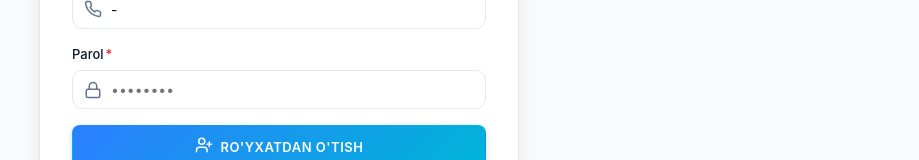
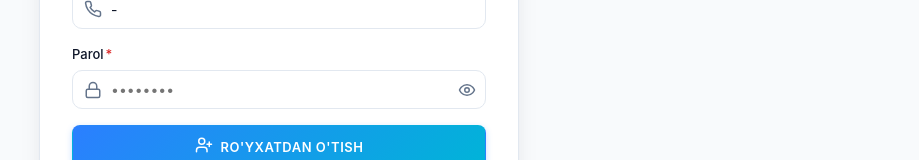
Before and after one commit to murtazoyevolimjon/itpark, a Next.js app in the folder client/: page /register in a window 1280 px wide. Shown: the part 466-626 px from the top of the page, without its empty margins (361-1280 px from the left). Built offline with nearby package versions, Linux system fonts and the light colour scheme; no server answers.

Commit message:
Add show/hide password toggle icon to Login and Register screens

```diff
--- a/client/src/components/ui/Input/Input.module.css
+++ b/client/src/components/ui/Input/Input.module.css
@@ -39,6 +39,10 @@
   padding-left: 38px;
 }
 
+.inputWithRightElement {
+  padding-right: 40px;
+}
+
 .icon {
   position: absolute;
   left: 12px;
@@ -46,6 +50,15 @@
   align-items: center;
   color: var(--text-muted);
   pointer-events: none;
+}
+
+.rightElement {
+  position: absolute;
+  right: 10px;
+  display: flex;
+  align-items: center;
+  justify-content: center;
+  z-index: 2;
 }
 
 .input:focus {
--- a/client/src/components/ui/Input/Input.tsx
+++ b/client/src/components/ui/Input/Input.tsx
@@ -6,10 +6,11 @@ export interface InputProps extends InputHTMLAttributes<HTMLInputElement> {
   error?: string;
   required?: boolean;
   icon?: React.ReactNode;
+  rightElement?: React.ReactNode;
 }
 
 export const Input = forwardRef<HTMLInputElement, InputProps>(
-  ({ label, error, required, icon, className = '', id, ...props }, ref) => {
+  ({ label, error, required, icon, rightElement, className = '', id, ...props }, ref) => {
     const inputId = id || label?.toLowerCase().replace(/\s+/g, '-');
 
     return (
@@ -28,6 +29,7 @@ export const Input = forwardRef<HTMLInputElement, InputProps>(
             className={[
               styles.input,
               icon ? styles.inputWithIcon : '',
+              rightElement ? styles.inputWithRightElement : '',
               error ? styles.hasError : '',
               className,
             ]
@@ -35,6 +37,7 @@ export const Input = forwardRef<HTMLInputElement, InputProps>(
               .join(' ')}
             {...props}
           />
+          {rightElement && <div className={styles.rightElement}>{rightElement}</div>}
         </div>
         {error && <span className={styles.errorText}>{error}</span>}
       </div>
--- a/client/src/views/Register.tsx
+++ b/client/src/views/Register.tsx
@@ -3,7 +3,7 @@
 import React, { useState } from 'react';
 import { useRouter } from 'next/navigation';
 import Link from 'next/link';
-import { Building, Mail, Phone, Lock, UserPlus, Sun, Moon } from 'lucide-react';
+import { Building, Mail, Phone, Lock, UserPlus, Sun, Moon, Eye, EyeOff } from 'lucide-react';
 import { Input } from '../components/ui/Input/Input';
 import { Button } from '../components/ui/Button/Button';
 import { useAuth } from '../hooks/useAuth';
@@ -24,6 +24,7 @@ export const Register: React.FC = () => {
   const [email, setEmail] = useState('');
   const [phone, setPhone] = useState('');
   const [password, setPassword] = useState('');
+  const [showPassword, setShowPassword] = useState(false);
   const [isLoading, setIsLoading] = useState(false);
 
   const handleSubmit = async (e: React.FormEvent) => {
@@ -129,9 +130,28 @@ export const Register: React.FC = () => {
 
           <Input
             label={t('password')}
-            type="password"
+            type={showPassword ? 'text' : 'password'}
             placeholder="••••••••"
             icon={<Lock size={18} />}
+            rightElement={
+              <button
+                type="button"
+                onClick={() => setShowPassword(!showPassword)}
+                style={{
+                  background: 'none',
+                  border: 'none',
+                  padding: 0,
+                  display: 'flex',
+                  alignItems: 'center',
+                  justifyContent: 'center',
+                  cursor: 'pointer',
+                  color: 'var(--text-muted)',
+                }}
+                title={showPassword ? "Parolni yashirish" : "Parolni ko'rsatish"}
+              >
+                {showPassword ? <EyeOff size={18} /> : <Eye size={18} />}
+              </button>
+            }
             required
             value={password}
             onChange={(e) => setPassword(e.target.value)}
```
Also changed, not shown: client/src/views/Login.tsx (+22 -2 lines).
